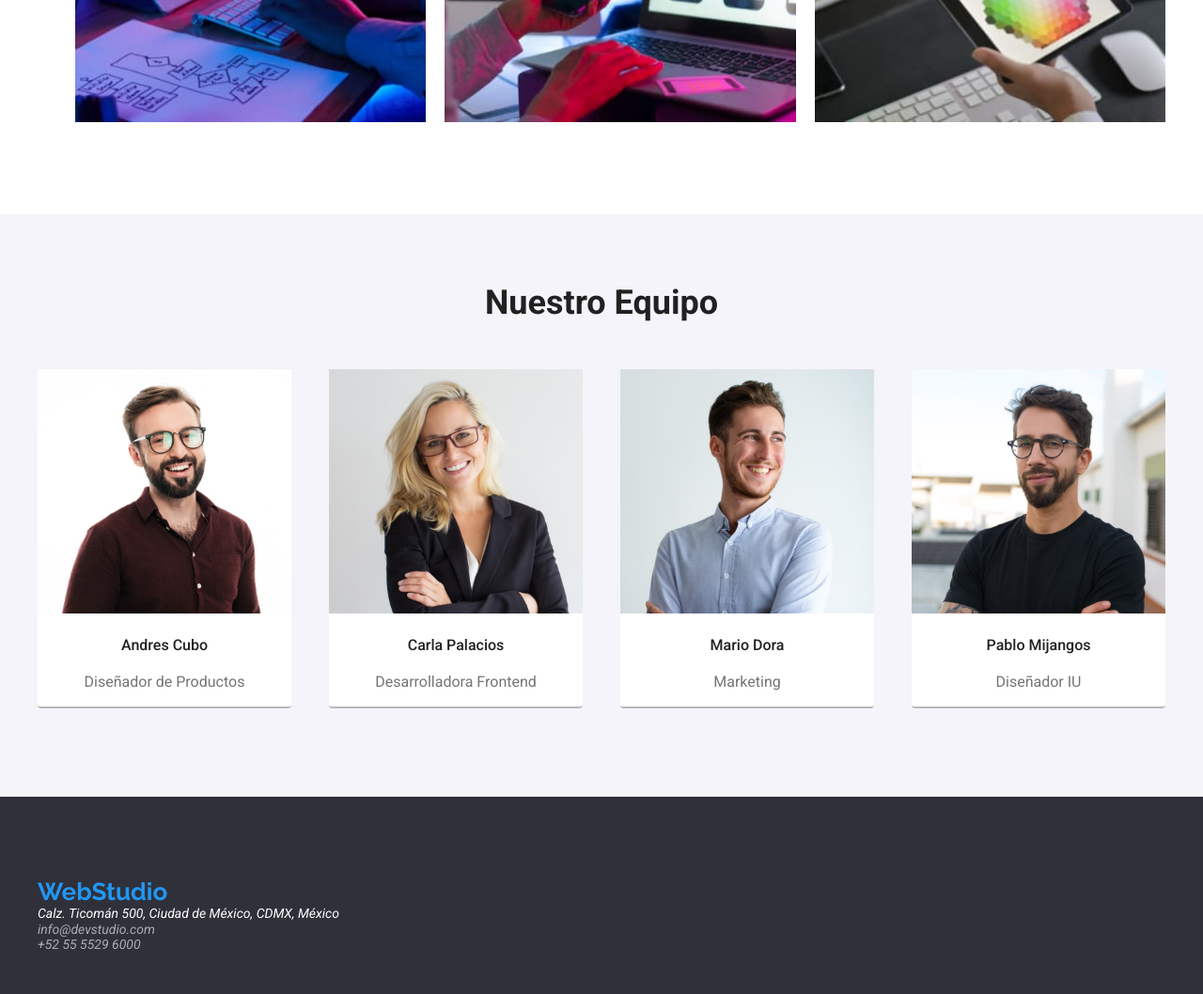
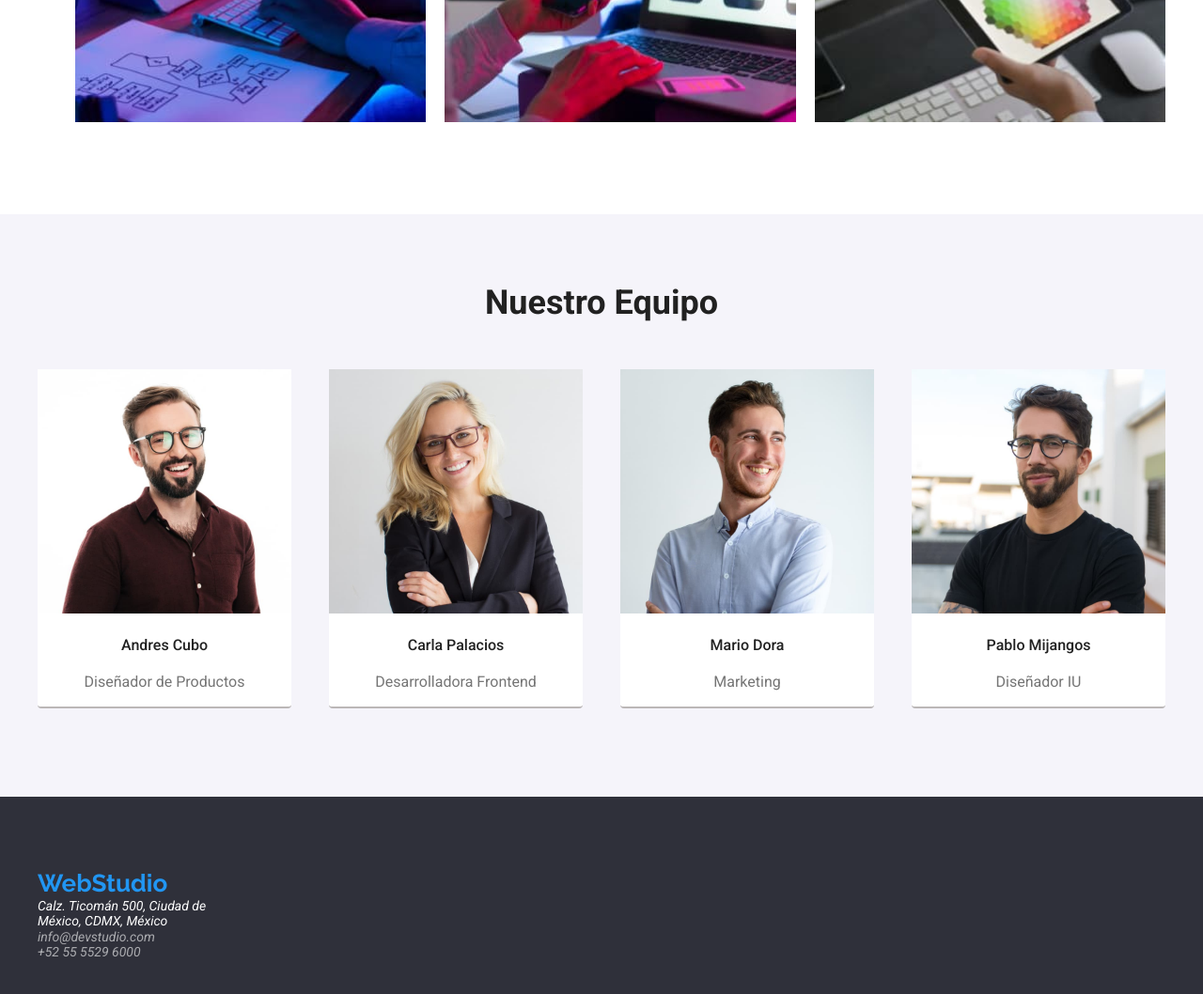
Before and after one commit to BrayantMalagon/goit-markup-hw-03, a plain HTML site: page index.html in a window 1280 px wide. Shown: the part 1282-2340 px from the top of the page at 94% size. Drawn offline with nearby package versions, Linux system fonts and the light colour scheme.

Commit message:
Correction 2

```diff
--- a/index.html
+++ b/index.html
@@ -145,7 +145,7 @@
       <main class="footer-main container">
         <a class="header-logo" href="#">WebStudio</a>
         <address class="footer-address">
-          Calz. Ticomán 500, Ciudad de México, CDMX, México
+          Calz. Ticomán 500, Ciudad de <br/> México, CDMX, México
           <ul class="footer-main-list">
             <li class="footer-item-address">
               <a class="footer-link" href="mailto:info@devstudio.com">info@devstudio.com</a>
```
Also changed, not shown: portfolio.html (+1 -1 lines).
